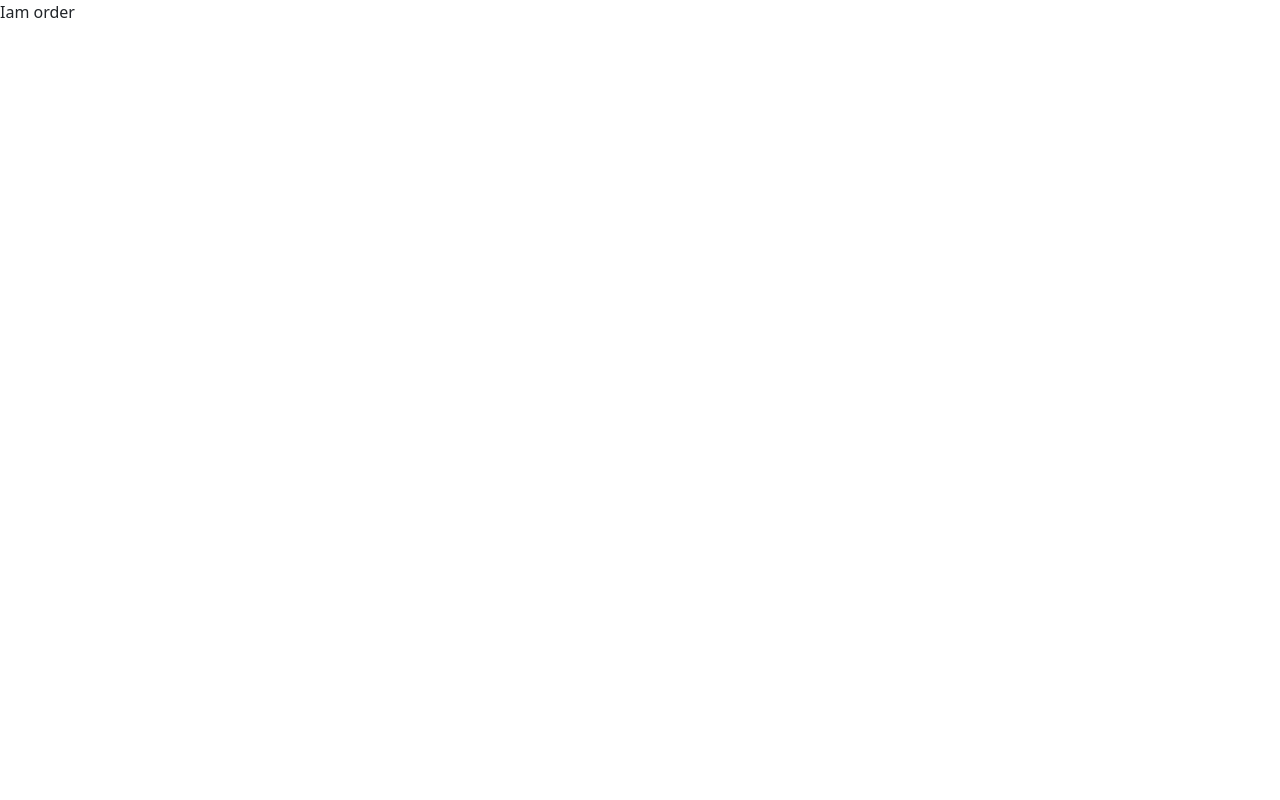
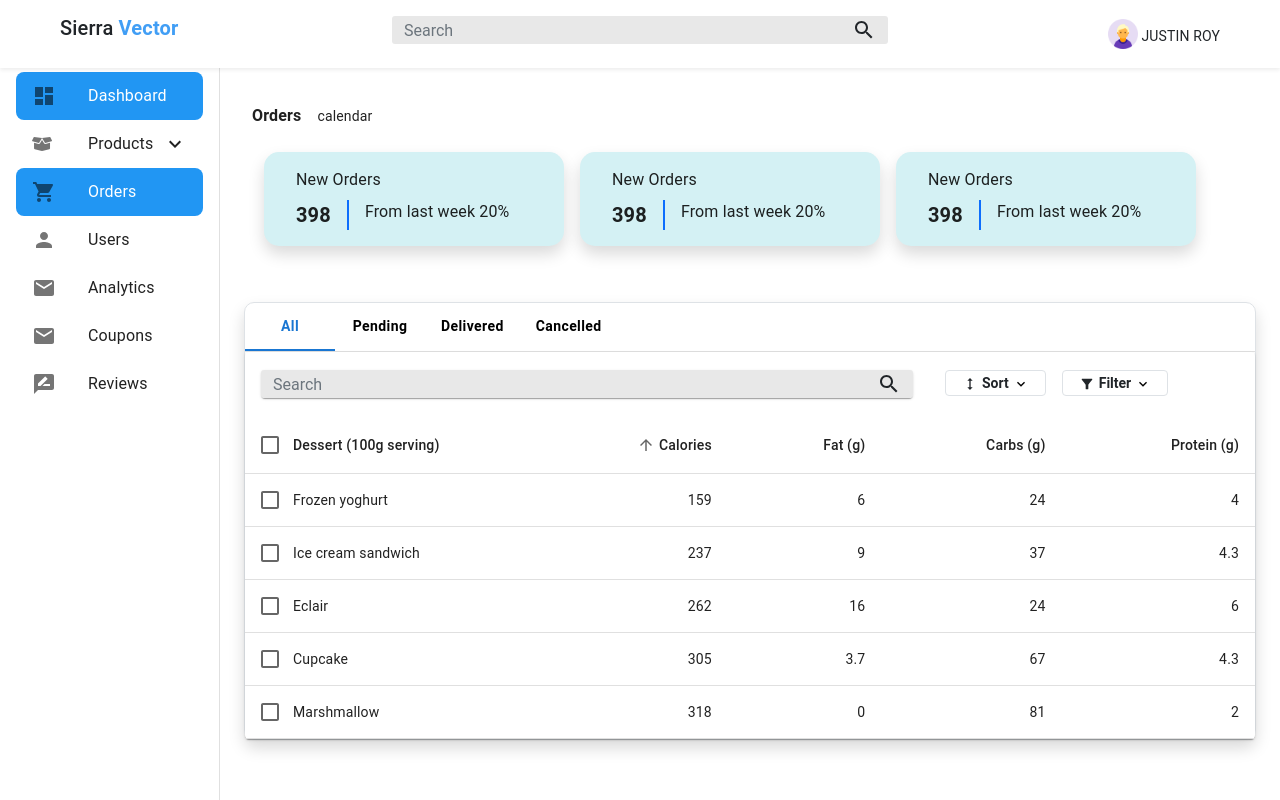
Before and after one commit to poojaksingh/Sierra-Vector, a React (Create React App) app: page /orders in a window 1280 px wide. Built offline with nearby package versions, Linux system fonts and the light colour scheme.

Commit message:
add pages

```diff
--- a/src/Components/Table/Table.jsx
+++ b/src/Components/Table/Table.jsx
@@ -201,7 +201,8 @@ const EnhancedTableToolbar = () => {
           </Paper>
         </Grid>
         <Grid item xs={3} lg={2}>
-          <div className="dropdown">
+          <div className="d-flex flex-row px-2">
+            <div className="dropdown px-2">
               <button
                 className="btn bg-white  border py-0 px-3"
                 type="button"
@@ -251,8 +252,59 @@ const EnhancedTableToolbar = () => {
                 </li>
               </ul>
             </div>
+            <div className="dropdown px-2">
+              <button
+                className="btn bg-white  border py-0 px-3"
+                type="button"
+                id="dropdownMenu2"
+                data-bs-toggle="dropdown"
+                aria-expanded="false"
+              >
+                <div className="d-flex flex-nowrap">
+                  <div>
+                    <FilterAltIcon
+                      fontSize="small"
+                      style={{ fontSize: "16px", fontWeight: "bolder" }}
+                    />
+                  </div>
+                  <div className="px-1">
+                    <small>
+                      <b>Filter</b>
+                    </small>
+                  </div>
+                  <div>
+                    <KeyboardArrowDownIcon
+                      fontSize="small"
+                      style={{
+                        fontSize: "16px",
+                        fontWeight: "bolder",
+                        color: "black",
+                      }}
+                    />
+                  </div>
+                </div>
+              </button>
+              <ul className="dropdown-menu" aria-labelledby="dropdownMenu2">
+                <li>
+                  <button className="dropdown-item" type="button">
+                    Action
+                  </button>
+                </li>
+                <li>
+                  <button className="dropdown-item" type="button">
+                    Another action
+                  </button>
+                </li>
+                <li>
+                  <button className="dropdown-item" type="button">
+                    Something else here
+                  </button>
+                </li>
+              </ul>
+            </div>
+          </div>
         </Grid>
-        <Grid item xs={3} lg={2}>
+        {/* <Grid item xs={3} lg={2}>
           <div className="dropdown">
             <button
               className="btn bg-white  border py-0 px-3"
@@ -303,7 +355,7 @@ const EnhancedTableToolbar = () => {
               </li>
             </ul>
           </div>
-        </Grid>
+        </Grid> */}
       </Grid>
     </Toolbar>
   );
--- a/src/Router/ReactRouter.jsx
+++ b/src/Router/ReactRouter.jsx
@@ -3,17 +3,17 @@ import { Route, BrowserRouter, Routes, Link } from "react-router-dom";
 // ROUTES
 import AllProducts from "../Pages/AllProducts";
 import AllProductsContainer from "../Container/All Products/AllProductsContainer";
-import Categories from "../Container/Categories/Categories";
-import Inventory from "../Container/Inventory/Inventory";
-import Orders from "../Container/Orders/Orders";
-
+import AllProductsCategory from "../Pages/AllProductsCategory";
+import AllProductsInventory from "../Pages/AllProductsInventory";
+import OrdersMain from "../Pages/OrdersMain";
 function ReactRouter() {
   return (
     <BrowserRouter>
       <Routes>
-        <Route path="/" element={<AllProducts />} />
-        <Route path="categories" element={<Categories />} />
-        <Route path="orders" element={<Orders />} />
+        <Route path="/" element={<AllProductsContainer />} />
+        <Route path="categories" element={<AllProductsCategory />} />
+        <Route path="orders" element={<OrdersMain />} />
+        <Route path="inventory" element={<AllProductsInventory />} />
       </Routes>
     </BrowserRouter>
   );
--- a/src/container/Categories/Categories.jsx
+++ b/src/container/Categories/Categories.jsx
@@ -1,7 +1,46 @@
 import React from "react";
+import AppBar from "../../Components/AppBar/AppBar";
+import Table from "../../Components/Table/Table";
+import Tabs from "../../Components/Tabs/Tabs";
 
 function Categories() {
-  return <div>iam categories</div>;
+  const TabData = [
+    {
+      tabName: "All",
+      tabComponenet: Table,
+      tabPadding: 0,
+      tabIndex: 0,
+      componentData: {
+        tableColumns: ["A", "B"],
+        tableData: ["abc", "xyz"],
+        sortOption: ["Asc", "Desc"],
+      },
+    },
+  ];
+  return (
+    <AppBar>
+      <div className="container-fluid py-2 px-0">
+        <div className="d-flex bd-highlight p-0">
+          <div className=" flex-grow-1">
+            <b>Products-Category</b>
+          </div>
+          <div className="p-2">
+            <small>Export list</small>
+          </div>
+          <div className="p-2">
+            <small>Import list</small>
+          </div>
+          <div className="p-2">
+            <button type="button" className="btn btn-primary py-0">
+              <small>+ Create Collection</small>
+            </button>
+          </div>
+        </div>
+      </div>
+
+      <Tabs TabData={TabData} />
+    </AppBar>
+  );
 }
 
 export default Categories;
--- a/src/container/Inventory/Inventory.jsx
+++ b/src/container/Inventory/Inventory.jsx
@@ -1,7 +1,46 @@
 import React from "react";
+import AppBar from "../../Components/AppBar/AppBar";
+import Table from "../../Components/Table/Table";
+import Tabs from "../../Components/Tabs/Tabs";
 
 function Inventory() {
-  return <div>Iam Inventory</div>;
+  const TabData = [
+    {
+      tabName: "All",
+      tabComponenet: Table,
+      tabPadding: 0,
+      tabIndex: 0,
+      componentData: {
+        tableColumns: ["A", "B"],
+        tableData: ["abc", "xyz"],
+        sortOption: ["Asc", "Desc"],
+      },
+    },
+  ];
+  return (
+    <AppBar>
+      <div className="container-fluid py-2 px-0">
+        <div className="d-flex bd-highlight p-0">
+          <div className=" flex-grow-1">
+            <b>Products-Inventory</b>
+          </div>
+          <div className="p-2">
+            <small>Export list</small>
+          </div>
+          <div className="p-2">
+            <small>Import list</small>
+          </div>
+          <div className="p-2">
+            <button type="button" className="btn btn-primary py-0">
+              <small>+ Add Product</small>
+            </button>
+          </div>
+        </div>
+      </div>
+
+      <Tabs TabData={TabData} />
+    </AppBar>
+  );
 }
 
 export default Inventory;
--- a/src/container/Orders/Orders.jsx
+++ b/src/container/Orders/Orders.jsx
@@ -1,7 +1,85 @@
 import React from "react";
+import AppBar from "../../Components/AppBar/AppBar";
+import Table from "../../Components/Table/Table";
+import Tabs from "../../Components/Tabs/Tabs";
+import Cardblue from "../../Components/Cardblue/Cardblue";
 
 function Orders() {
-  return <div>Iam order</div>;
+  const TabData = [
+    {
+      tabName: "All",
+      tabComponenet: Table,
+      tabPadding: 0,
+      tabIndex: 0,
+      componentData: {
+        tableColumns: ["A", "B"],
+        tableData: ["abc", "xyz"],
+        sortOption: ["Asc", "Desc"],
+      },
+    },
+    {
+      tabName: "Pending",
+      tabComponenet: Table,
+      tabPadding: 0,
+      tabIndex: 1,
+      componentData: {
+        tableColumns: ["A", "B"],
+        tableData: ["abc", "xyz"],
+        sortOption: ["Asc", "Desc"],
+      },
+    },
+    {
+      tabName: "Delivered",
+      tabComponenet: Table,
+      tabPadding: 0,
+      tabIndex: 2,
+      componentData: {
+        tableColumns: ["A", "B"],
+        tableData: ["abc", "xyz"],
+        sortOption: ["Asc", "Desc"],
+      },
+    },
+    {
+      tabName: "Cancelled",
+      tabComponenet: Table,
+      tabPadding: 0,
+      tabIndex: 3,
+      componentData: {
+        tableColumns: ["A", "B"],
+        tableData: ["abc", "xyz"],
+        sortOption: ["Asc", "Desc"],
+      },
+    },
+  ];
+  return (
+    <AppBar>
+      <div className="container-fluid py-2 px-0">
+        <div className="d-flex  p-0">
+          <div className="p-2">
+            <b>Orders</b>
+          </div>
+          <div className="p-2">
+            <small>calendar</small>
+          </div>
+        </div>
+      </div>
+      <div className="container-fluid">
+        <div className="d-flex  p-0">
+          <div className="p-2">
+            <Cardblue />
+          </div>
+          <div className="p-2">
+            <Cardblue />
+          </div>
+          <div className="p-2">
+            <Cardblue />
+          </div>
+        </div>
+      </div>
+
+      <Tabs TabData={TabData} />
+    </AppBar>
+  );
 }
 
 export default Orders;
--- /dev/null
+++ b/src/pages/AllProductsCategory.jsx
@@ -0,0 +1,8 @@
+import React from "react";
+import Categories from "../Container/Categories/Categories";
+
+function AllProductsCategory() {
+  return <Categories />;
+}
+
+export default AllProductsCategory;
--- /dev/null
+++ b/src/pages/AllProductsInventory.jsx
@@ -0,0 +1,8 @@
+import React from "react";
+import Inventory from "../Container/Inventory/Inventory";
+
+function AllProductsInventory() {
+  return <Inventory />;
+}
+
+export default AllProductsInventory;
--- /dev/null
+++ b/src/pages/OrdersMain.jsx
@@ -0,0 +1,8 @@
+import React from "react";
+import Orders from "../Container/Orders/Orders";
+
+function OrdersMain() {
+  return <Orders />;
+}
+
+export default OrdersMain;
```
Lines whose indentation alone changed are shown as unchanged.
